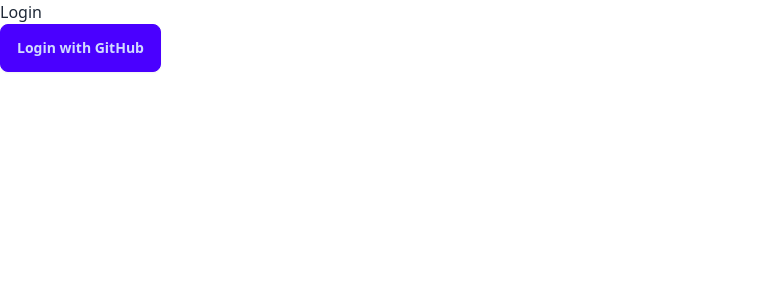
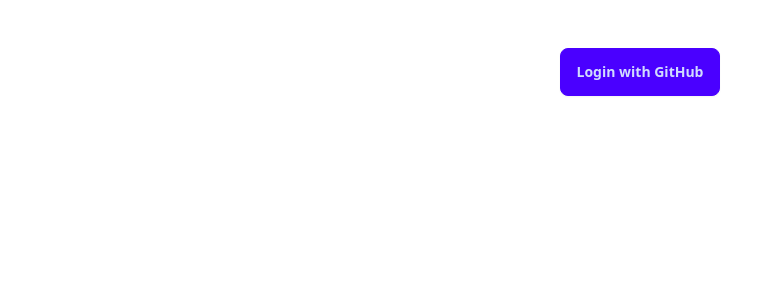
Before and after one commit to DimiDumo/rambda_ui, a SvelteKit app: page /login in a window 1280 px wide. Shown: the top 300 px of the page, without its empty margins (0-783 px from the left). Built offline with nearby package versions, Linux system fonts and the light colour scheme.

Commit message:
Align login button

```diff
--- a/src/lib/state/logs.svelte.ts
+++ b/src/lib/state/logs.svelte.ts
@@ -5,7 +5,7 @@
 	let logs = $state([]);
 
 	const socket = io('http://ec2-3-125-122-62.eu-central-1.compute.amazonaws.com:3000');
-	socket.emit('subscribe', repoName);
+	socket.emit('subscribe', { repoName, branch });
 
 	socket.on('repoUpdate', (log) => {
 		console.log(`Received update for ${repoName}:`, log);
--- a/src/routes/(auth)/login/+page.svelte
+++ b/src/routes/(auth)/login/+page.svelte
@@ -2,5 +2,6 @@
 	import { signIn } from '@auth/sveltekit/client';
 </script>
 
-<h1>Login</h1>
-<button class="btn btn-primary" on:click={() => signIn('github')}>Login with GitHub</button>
+<div class="flex justify-center items-center flex-col gap-6 mt-12">
+	<button class="btn btn-primary" on:click={() => signIn('github')}>Login with GitHub</button>
+</div>
```
